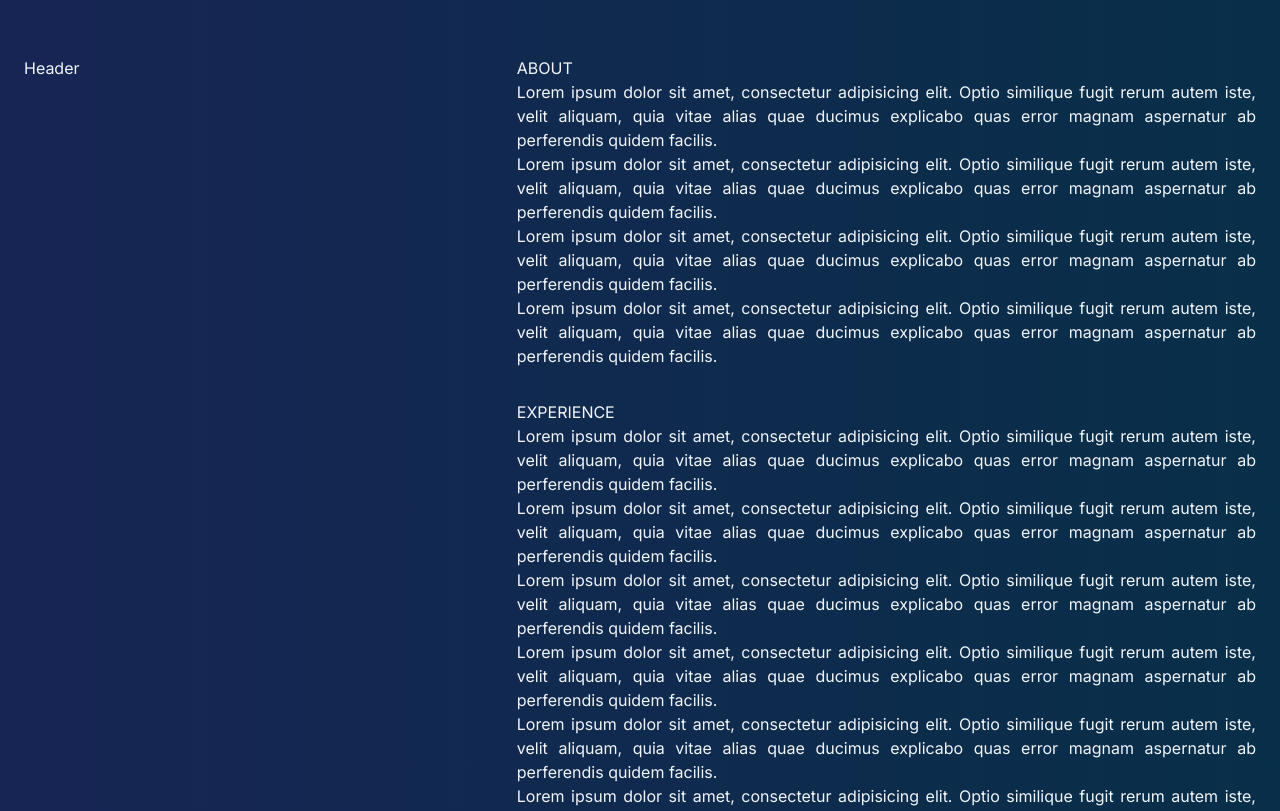
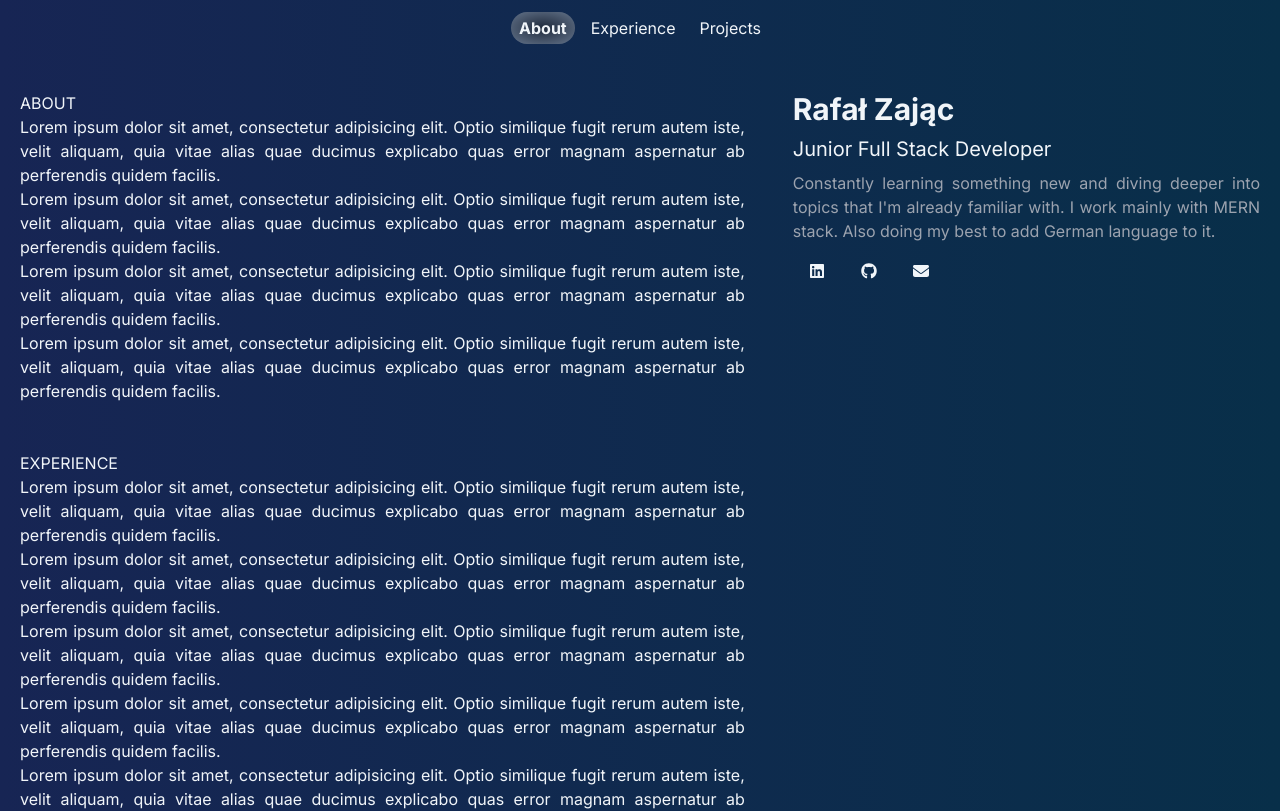
Before and after one commit to RZajacc/portfolio, a Next.js app: page / in a window 1280 px wide. Shown: the top 811 px of the page. Built offline with nearby package versions, Linux system fonts and the light colour scheme.

Commit message:
added font awesome icons and filled in header part of the page, and brought back navigation for all screen sizes.

```diff
--- a/package.json
+++ b/package.json
@@ -9,6 +9,10 @@
     "lint": "next lint"
   },
   "dependencies": {
+    "@fortawesome/fontawesome-svg-core": "^6.5.2",
+    "@fortawesome/free-brands-svg-icons": "^6.5.2",
+    "@fortawesome/free-solid-svg-icons": "^6.5.2",
+    "@fortawesome/react-fontawesome": "^0.2.0",
     "next": "14.2.3",
     "react": "^18",
     "react-dom": "^18"
--- a/src/app/_components/About.tsx
+++ b/src/app/_components/About.tsx
@@ -4,7 +4,7 @@ type Props = {};
 
 function About({}: Props) {
   return (
-    <section id="about">
+    <section id="about" className="">
       <p>ABOUT</p>
       <p>
         Lorem ipsum dolor sit amet, consectetur adipisicing elit. Optio
--- a/src/app/_components/Header.tsx
+++ b/src/app/_components/Header.tsx
@@ -1,9 +1,38 @@
 import React from "react";
+import { faLinkedin, faGithub } from "@fortawesome/free-brands-svg-icons";
+import { faEnvelope } from "@fortawesome/free-solid-svg-icons";
+import { FontAwesomeIcon } from "@fortawesome/react-fontawesome";
+import Link from "next/link";
 
 type Props = {};
 
 function Header({}: Props) {
-  return <div id="header">Header</div>;
+  return (
+    <div id="header" className="lg:sticky lg:top-20 lg:h-1/3">
+      <h3 className="font-bold">Rafał Zając</h3>
+      <h5 className="mt-2">Junior Full Stack Developer</h5>
+      <p className="mt-2 text-gray-400">
+        Constantly learning something new and diving deeper into topics that
+        I&apos;m already familiar with. I work mainly with MERN stack. Also
+        doing my best to add German language to it.
+      </p>
+      <div className="mt-2 flex p-2">
+        <a href={"https://www.linkedin.com/in/rafalzajac88/"} target="blank">
+          <FontAwesomeIcon icon={faLinkedin} className="mr-5 w-8" />
+        </a>
+        <a href={"https://github.com/RZajacc"} target="blank">
+          <FontAwesomeIcon
+            icon={faGithub}
+            className="mr-5 w-8"
+            target="blank"
+          />
+        </a>
+        <a href={"mailto:rf.zajac@tutamail.com"}>
+          <FontAwesomeIcon icon={faEnvelope} className="w-8" target="blank" />
+        </a>
+      </div>
+    </div>
+  );
 }
 
 export default Header;
--- a/src/app/_components/NavBar.tsx
+++ b/src/app/_components/NavBar.tsx
@@ -51,7 +51,7 @@ function NavBar({}: Props) {
   }, []);
 
   return (
-    <nav className="fixed left-0 top-0 flex w-full justify-center bg-gradient-to-r from-blue-950 to-sky-950 p-2 text-slate-100 lg:hidden">
+    <nav className="fixed left-0 top-0 flex w-full justify-center bg-gradient-to-r from-blue-950 to-sky-950 p-2 text-slate-100">
       <Link
         href={"#about"}
         scroll={false}
--- a/src/app/globals.css
+++ b/src/app/globals.css
@@ -4,18 +4,19 @@
 
 #page-grid-container {
   display: grid;
-  row-gap: 2rem;
+  row-gap: 3rem;
 }
 
 @media (min-width: 1024px) {
   #page-grid-container {
     display: grid;
-    margin-top: 2rem;
+    column-gap: 3rem;
+    margin-top: 1rem;
     grid-template-columns: 1fr 1fr 1fr 1fr 1fr;
     grid-template-areas:
-      "header header about about about"
-      "header header experience experience experience"
-      "header header projects projects projects";
+      "about about about header header "
+      "experience experience experience header header "
+      "projects projects projects header header ";
   }
 
   #header {
@@ -35,6 +36,27 @@
   }
 }
 
+@layer base {
+  h1 {
+    @apply text-5xl;
+  }
+  h2 {
+    @apply text-4xl;
+  }
+  h3 {
+    @apply text-3xl;
+  }
+  h4 {
+    @apply text-2xl;
+  }
+  h5 {
+    @apply text-xl;
+  }
+  h6 {
+    @apply text-lg;
+  }
+}
+
 @layer utilities {
   .text-balance {
     text-wrap: balance;
--- a/src/app/layout.tsx
+++ b/src/app/layout.tsx
@@ -19,7 +19,7 @@ export default function RootLayout({
     <html lang="en" className="scroll-smooth">
       <body className={inter.className}>
         <NavBar />
-        <main className="mt-[55px] min-h-screen bg-gradient-to-r from-blue-950 to-sky-950 p-3 text-justify text-slate-100 lg:mt-0">
+        <main className="mt-[55px] min-h-screen bg-gradient-to-r from-blue-950 to-sky-950 p-3 text-justify text-slate-100 ">
           {children}
         </main>
       </body>
--- a/src/app/page.tsx
+++ b/src/app/page.tsx
@@ -5,7 +5,7 @@ import Header from "./_components/Header";
 
 export default function Page() {
   return (
-    <div id="page-grid-container" className="p-3">
+    <div id="page-grid-container" className="mt-3 p-2">
       <Header />
       <About />
       <Experience />
```
Also changed, not shown: 1 other file (tests, documents, lock files or other folders).
